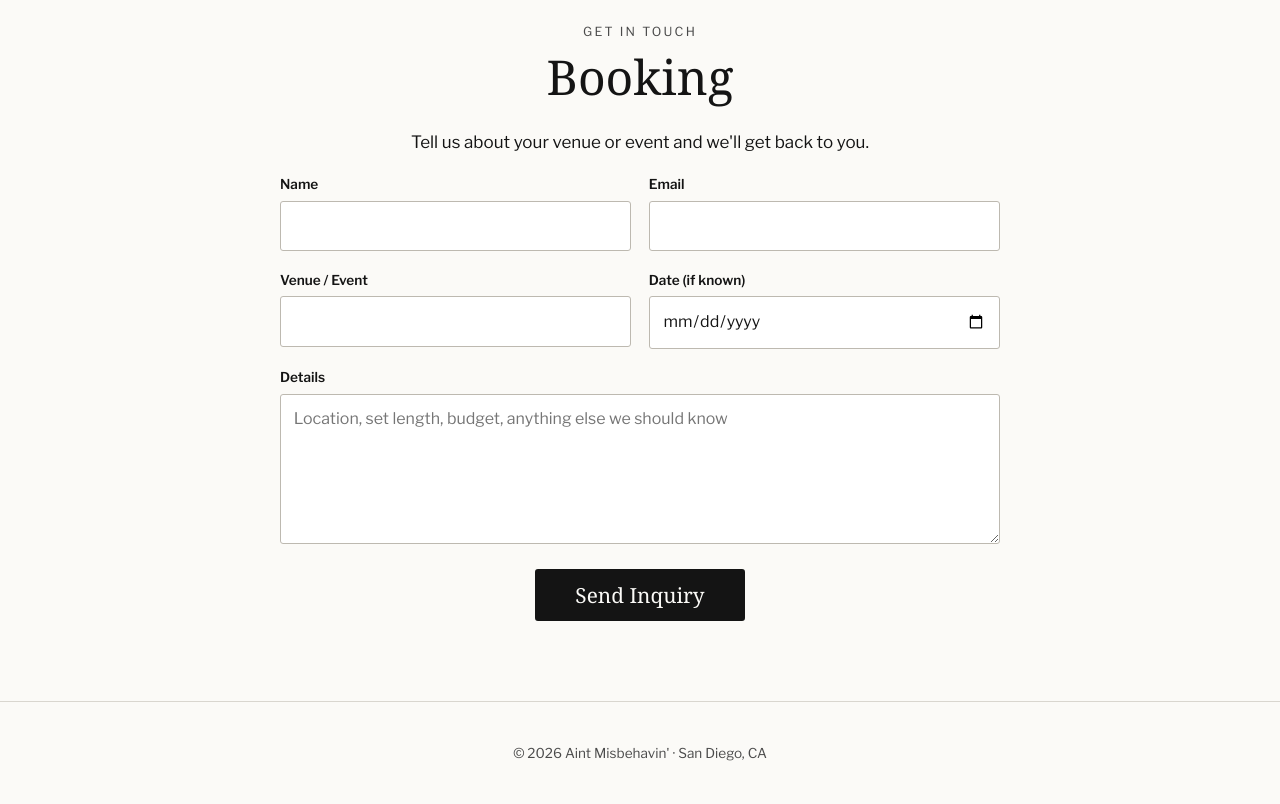
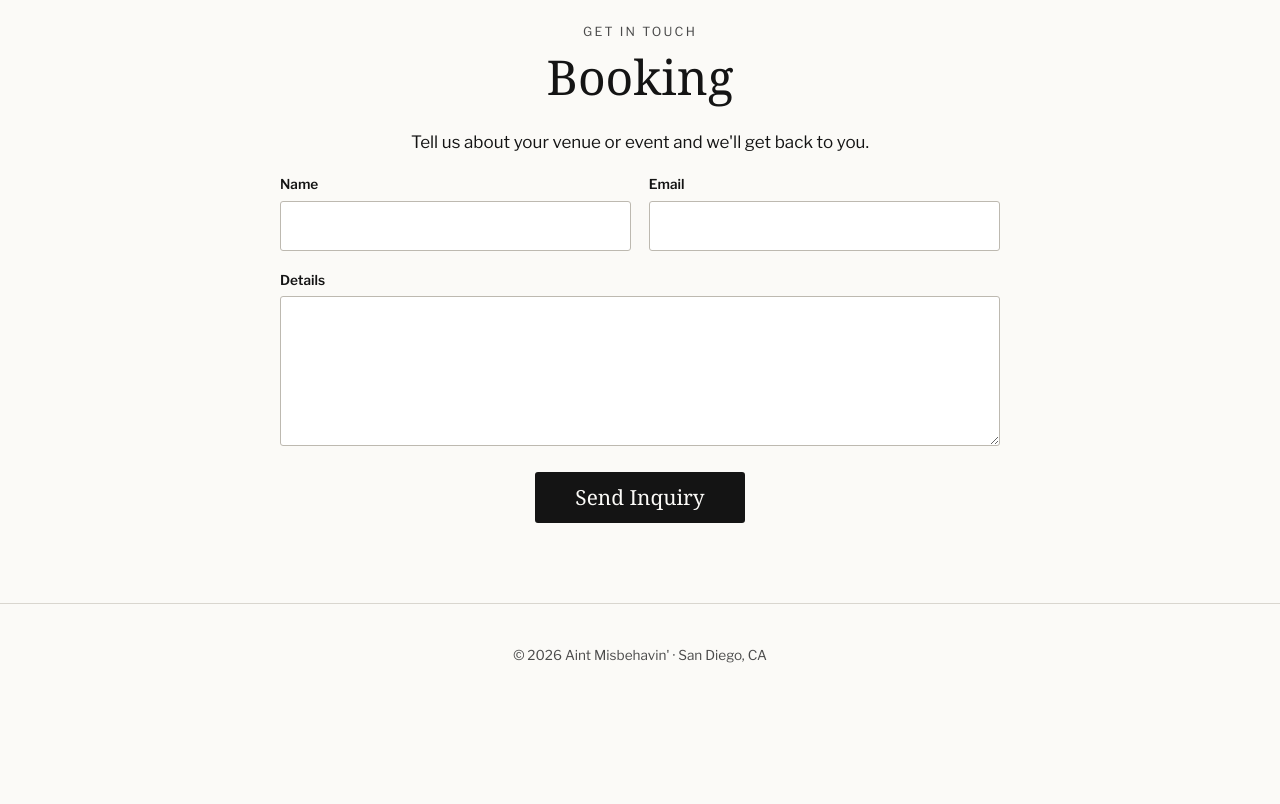
Before and after one commit to bhatchster/aintmisbehavin, a plain HTML site: page index.html in a window 1280 px wide. Shown: the part 1742-2546 px from the top of the page. After the commit the page ends 2448 px from the top, so only its background shows below. Drawn offline with nearby package versions, Linux system fonts and the light colour scheme; a web font is replaced by a local one.

Commit message:
Add files via upload

```diff
--- a/index.html
+++ b/index.html
@@ -220,19 +220,9 @@
               <input id="email" name="email" type="email" required autocomplete="email">
             </div>
           </div>
-          <div class="row">
-            <div>
-              <label for="venue">Venue / Event</label>
-              <input id="venue" name="venue" type="text">
-            </div>
-            <div>
-              <label for="date">Date (if known)</label>
-              <input id="date" name="date" type="date">
-            </div>
-          </div>
           <div>
             <label for="message">Details</label>
-            <textarea id="message" name="message" required placeholder="Location, set length, budget, anything else we should know"></textarea>
+            <textarea id="message" name="message" required></textarea>
           </div>
           <button type="submit">Send Inquiry</button>
         </form>
```
